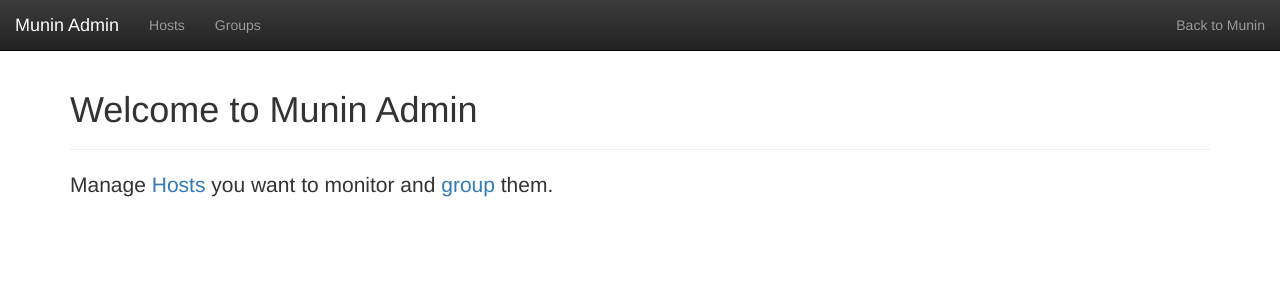
After one commit to motu81/munin_master_admin, a Django app: page /admin/ in a window 1280 px wide. The commit adds this page. Shown: the top 300 px of the page. Run offline with Django 3.2, Linux system fonts and the light colour scheme; some libraries are stand-ins or nearby versions.

Commit message:
minor style changes to better integrate with munstrap, default page and navigation

```diff
--- a/munin/templates/munin/group_list.html
+++ b/munin/templates/munin/group_list.html
@@ -3,6 +3,7 @@
 
 {% block content %}
 	<h1>Groups</h1>
+		<a href="{% url "group_create" %}" class="btn btn-success pull-right"> New </a>
 		<table class="table table-striped table-condensed table-hover">
 		<thead>
 		<tr>
@@ -21,5 +22,4 @@
 		</tr>
 	    {% endfor %}
 	</table>
-	<a href="{% url "group_create" %}" class="btn btn-success pull-right"> New </a>
 {% endblock  %}
--- a/munin/templates/munin/host_list.html
+++ b/munin/templates/munin/host_list.html
@@ -3,15 +3,17 @@
 
 {% block content %}
 	<h1>Hosts</h1>
+		<a href="{% url "host_create" %}" class="btn btn-success pull-right"> New </a>
 		<table class="table table-striped table-condensed table-hover">
 		<thead>
 		<tr>
-			<th>Name</th><th>&nbsp;</th>
+			<th>Name</th><th>Group</th><th>&nbsp;</th>
 		</tr>
 		</thead>
 		{% for host in object_list %}
 		<tr>
 			<td>{{ host.name }}</td>
+			<td>{{ host.group }}</td>
 			<td>
 				<form action="{% url "host_delete" host.id %}" method="post" class="confirm-delete">
 					{% csrf_token %}
@@ -21,5 +23,4 @@
 		</tr>
 	    {% endfor %}
 	</table>
-	<a href="{% url "host_create" %}" class="btn btn-success pull-right"> New </a>
 {% endblock  %}
--- /dev/null
+++ b/munin/templates/munin/main.html
@@ -0,0 +1,10 @@
+{% extends "base.html" %}
+
+{% block content %}
+	<div class="page-header">
+		<h1>Welcome to Munin Admin</h1>
+	</div>
+	<p class="lead">
+		Manage <a href="{% url 'host_list' %}">Hosts</a> you want to monitor and <a href="{% url 'group_list' %}">group</a> them.
+	</p>
+{% endblock  %}
--- a/munin/urls.py
+++ b/munin/urls.py
@@ -1,7 +1,9 @@
 from django.conf.urls import patterns, include, url
+from django.views.generic import TemplateView
 import views
 
 urlpatterns = patterns('',
+	url(r'^$',                          TemplateView.as_view(template_name='munin/main.html'), name='main'),
 	url(r'^groups/$',					views.GroupList.as_view(),      name='group_list'),
 	url(r'^groups/add$',				views.GroupCreate.as_view(),    name='group_create'),
 	url(r'^groups/(?P<pk>\d+)/delete$',	views.GroupDelete.as_view(),    name='group_delete'),
--- a/munin_master_admin/urls.py
+++ b/munin_master_admin/urls.py
@@ -2,6 +2,6 @@
 from django.contrib import admin
 
 urlpatterns = patterns('',
-	url(r'^munin/',     include('munin.urls')),
+	url(r'^admin/',     include('munin.urls')),
 
 )
--- a/templates/base.html
+++ b/templates/base.html
@@ -17,17 +17,22 @@
 		<div class="navbar navbar-inverse navbar-fixed-top" role="navigation">
 			<div class="container-fluid">
 				<div class="navbar-header">
-					<a class="navbar-brand" href="#">Munin</a>
+					<a class="navbar-brand" href="/admin/">Munin Admin</a>
 				</div>
 				<div class="navbar-collapse collapse">
+					<ul class="nav navbar-nav">
+							<li><a href="{% url 'host_list' %}">Hosts</a></li>
+							<li><a href="{% url 'group_list' %}">Groups</a></li>
+					</ul>
 					<ul class="nav navbar-nav navbar-right">
-							<li><a href="#">Groups</a></li>
+							<li><a href="/">Back to Munin</a></li>
 					</ul>
 				</div>
 			</div>
 		</div>
-
-					{% block content %}{% endblock %}
+		<div class="container">
+			{% block content %}{% endblock %}
+		</div>
 		<script src="//code.jquery.com/jquery-1.11.0.min.js"></script>
 		<script src="//maxcdn.bootstrapcdn.com/bootstrap/3.2.0/js/bootstrap.min.js"></script>
 	</body>
```
